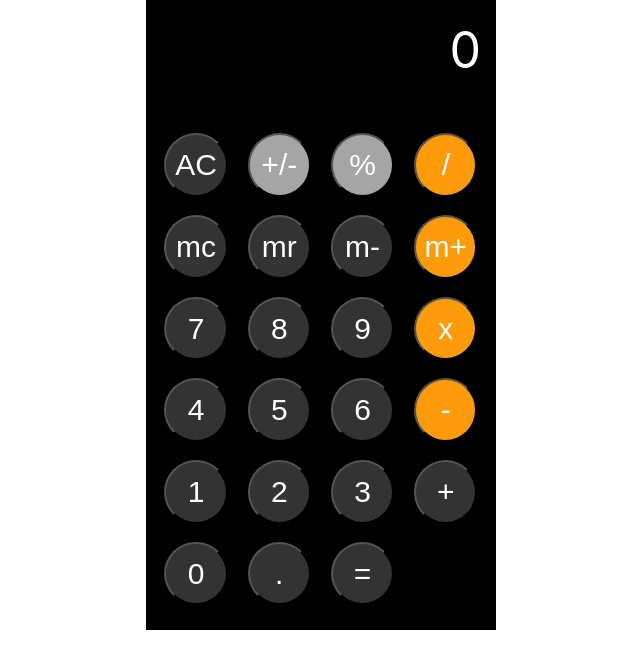
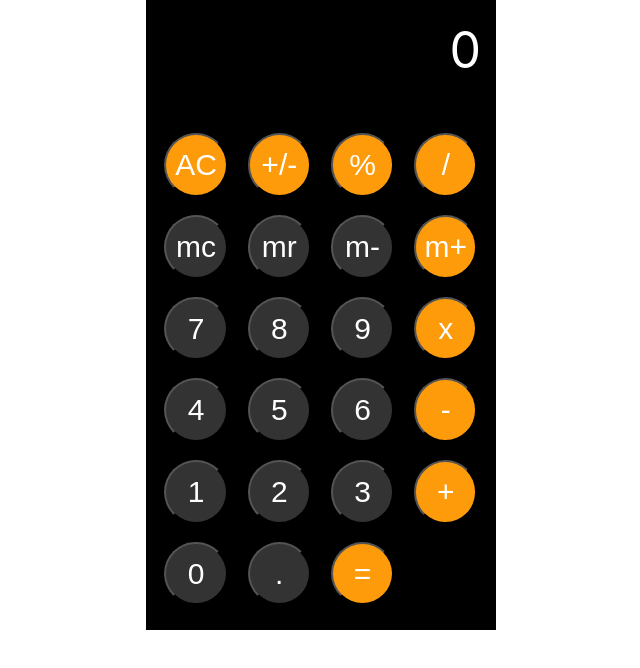
Before and after one commit to NikolasPlatonov/calculator, a React (Create React App) app: page / in a window 1280 px wide. Shown: the top 668 px of the page, without its empty margins (319-959 px from the left). Built offline with nearby package versions, Linux system fonts and the light colour scheme.

Commit message:
UI in process

```diff
--- a/src/App.js
+++ b/src/App.js
@@ -16,7 +16,11 @@ function App() {
   // useEffect(() => {}, []);
 
   const addToInput = (value) => {
-    input === 0 ? setInput(value) : setInput(input + value);
+    if (input === 0) {
+      setInput(value);
+    } else {
+      setInput(input + value);
+    }
   };
 
   const addDecimalToInput = (value) => {
@@ -41,10 +45,18 @@ function App() {
     setInput(input);
   };
 
+  const subtraction = () => {
+    setPreviousNumber(input);
+    setOperator('minus');
+    setInput(input);
+  };
+
   const equalBtn = () => {
     setCurrentNumber(input);
     if (operator === 'plus') {
       setInput(parseInt(previousNumber) + parseInt(currentNumber));
+    } else if (operator === 'minus') {
+      setInput(parseInt(previousNumber) - parseInt(currentNumber));
     }
   };
 
@@ -57,27 +69,27 @@ function App() {
         <div className="btn_container">
           <div className="btn_row">
             <Button onClickHandler={clearInput}>AC</Button>
-            <button className="btn_lightgrey">+/-</button>
-            <button className="btn_lightgrey">%</button>
-            <button className="btn_orange">/</button>
+            <Button>+/-</Button>
+            <Button>%</Button>
+            <Button>/</Button>
           </div>
           <div className="btn_row">
-            <button className="btn_darkgrey">mc</button>
-            <button className="btn_darkgrey">mr</button>
-            <button className="btn_darkgrey">m-</button>
-            <button className="btn_orange">m+</button>
+            <Button>mc</Button>
+            <Button>mr</Button>
+            <Button>m-</Button>
+            <Button>m+</Button>
           </div>
           <div className="btn_row">
             <Button onClickHandler={addToInput}>7</Button>
             <Button onClickHandler={addToInput}>8</Button>
             <Button onClickHandler={addToInput}>9</Button>
-            <button className="btn_orange">x</button>
+            <Button>x</Button>
           </div>
           <div className="btn_row">
             <Button onClickHandler={addToInput}>4</Button>
             <Button onClickHandler={addToInput}>5</Button>
             <Button onClickHandler={addToInput}>6</Button>
-            <button className="btn_orange">-</button>
+            <Button onClickHandler={subtraction}>-</Button>
           </div>
           <div className="btn_row">
             <Button onClickHandler={addToInput}>1</Button>
--- a/src/components/Button.js
+++ b/src/components/Button.js
@@ -2,12 +2,24 @@ import React from 'react';
 import '../App.css';
 
 function Button(props) {
+  const btnColor = (value) => {
+    return (
+      !isNaN(value) ||
+      value === '.' ||
+      value === 'mc' ||
+      value === 'mr' ||
+      value === 'm-'
+    );
+  };
+
   return (
     <button
+      className={`button ${
+        btnColor(props.children) ? 'btn_darkgrey' : 'btn_orange'
+      }`}
       onClick={() => {
         props.onClickHandler(props.children);
       }}
-      className="btn_darkgrey"
     >
       {props.children}
     </button>
```
Also changed, not shown: 1 other file (tests, documents, lock files or other folders).
